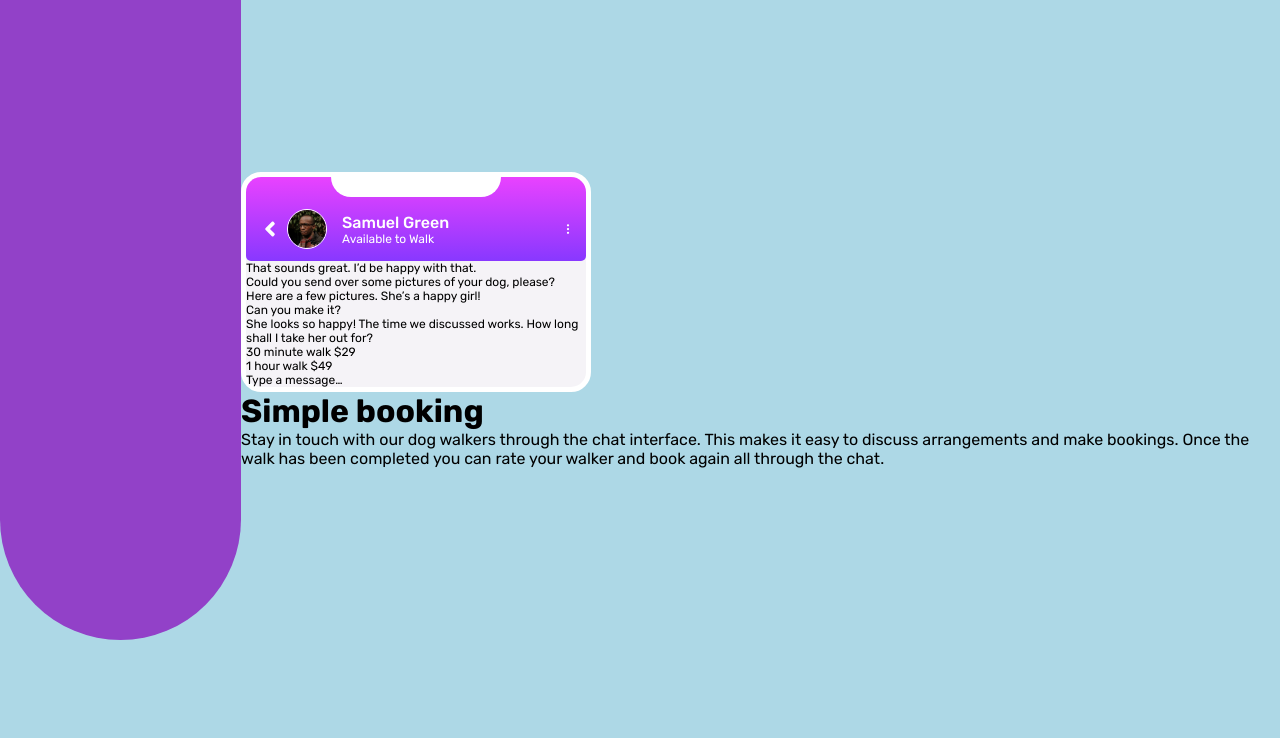
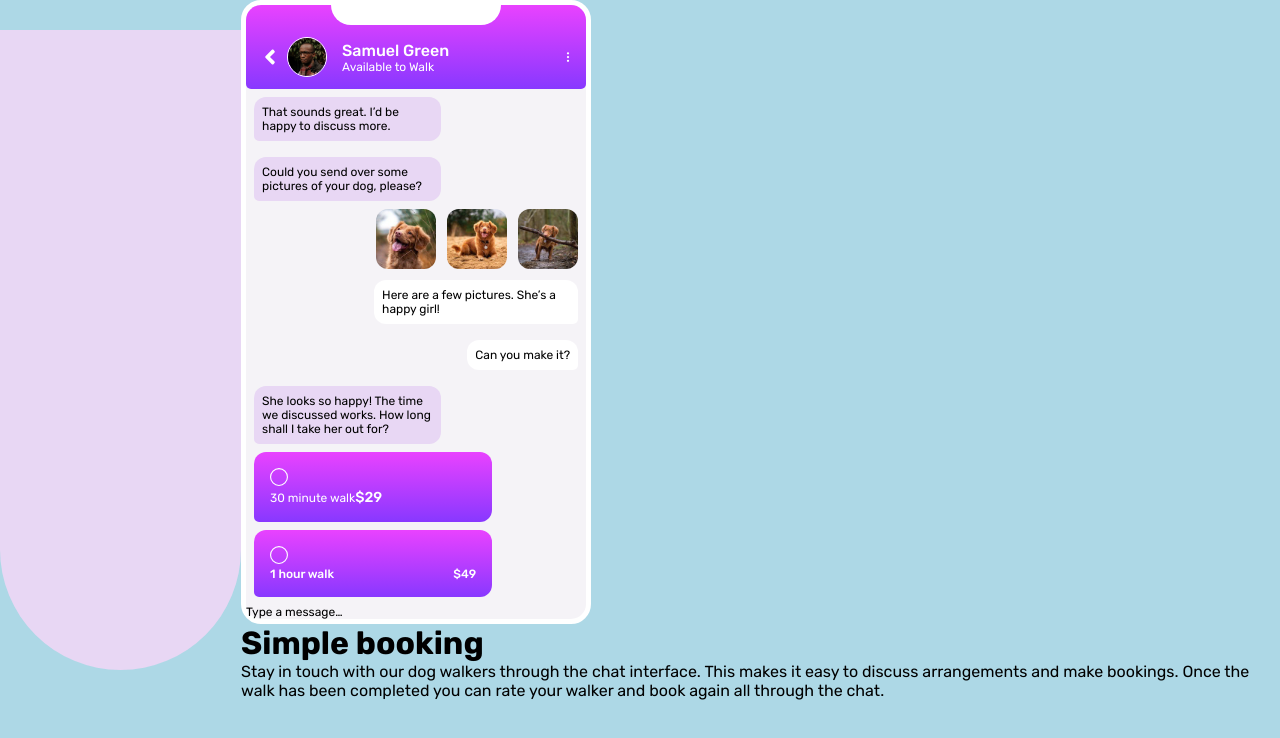
Before and after one commit to MichaelSchaaf84/chat-app-css-illustration-master, a plain HTML site: page index.html in a window 1280 px wide. Drawn offline with Linux system fonts and the light colour scheme.

Commit message:
msg finished

```diff
--- a/index.html
+++ b/index.html
@@ -56,25 +56,93 @@
             ></path>
           </svg>
         </div>
-
-        <div class="walker-msg">That sounds great. I’d be happy with that.</div>
+        <div class="wrapper-msg">
+          <div class="wrapper-msg-left">
+            <div class="walker-msg">
+              That sounds great. I’d be happy to discuss more.
+            </div>
             <div class="walker-msg">
               Could you send over some pictures of your dog, please?
             </div>
+          </div>
+          <div class="wrapper-msg-right">
+            <div class="wrapper-imgs">
+              <img
+                class="dog"
+                src="./images/dog-image-1.jpg"
+                alt="dog"
+                srcset=""
+              />
+              <img
+                class="dog"
+                src="./images/dog-image-2.jpg"
+                alt="dog"
+                srcset=""
+              />
+              <img
+                class="dog"
+                src="./images/dog-image-3.jpg"
+                alt="dog"
+                srcset=""
+              />
+            </div>
+          </div>
+          <div class="wrapper-msg-right">
             <div class="customer-msg">
               Here are a few pictures. She’s a happy girl!
             </div>
             <div class="customer-msg">Can you make it?</div>
-
+          </div>
           <div class="walker-msg">
-          She looks so happy! The time we discussed works. How long shall I take
-          her out for?
+            She looks so happy! The time we discussed works. How long shall I
+            take her out for?
           </div>
 
-        <div class="walker-msg offer-small">30 minute walk $29</div>
+          <div class="walker-msg offer">
+            <svg
+              stroke="currentColor"
+              fill="currentColor"
+              stroke-width="0"
+              viewBox="0 0 16 16"
+              height="1.5em"
+              width="1.5em"
+              xmlns="http://www.w3.org/2000/svg"
+            >
+              <path
+                fill-rule="evenodd"
+                d="M8 15A7 7 0 108 1a7 7 0 000 14zm0 1A8 8 0 108 0a8 8 0 000 16z"
+                clip-rule="evenodd"
+              ></path>
+            </svg>
+            <p>30 minute walk<span>$29</span></p>
+          </div>
 
-        <div class="walker-msg offer-big">1 hour walk $49</div>
-
+          <div class="walker-msg offer">
+            <svg
+              stroke="currentColor"
+              fill="currentColor"
+              stroke-width="0"
+              viewBox="0 0 16 16"
+              height="1.5em"
+              width="1.5em"
+              xmlns="http://www.w3.org/2000/svg"
+            >
+              <path
+                fill-rule="evenodd"
+                d="M8 15A7 7 0 108 1a7 7 0 000 14zm0 1A8 8 0 108 0a8 8 0 000 16z"
+                clip-rule="evenodd"
+              ></path>
+            </svg>
+            <div class="price">
+              <div class="angebot">
+                <p>1 hour walk</p>
+              </div>
+              <div class="dollar">
+                <p>$49</p>
+              </div>
+            </div>
+          </div>
+        </div>
         <div class="text-field">Type a message…</div>
       </div>
       <h1>Simple booking</h1>
--- a/styles.scss
+++ b/styles.scss
@@ -6,9 +6,9 @@
 /*(sub-heading at the top of the app UI)*/
 $pale_violet: hsl(276, 100%, 81%);
 /*(chat on the left)*/
-$moderate_violet: hsl(276, 55%, 52%);
+$moderate_violet: hsl(276, 55%, 90%);
 /*(chat on the right)*/
-$desaturated_dark_violet: hsl(271, 15%, 43%);
+$desaturated_dark_violet: white;
 /*(placeholder text)*/
 $grayish_blue: hsl(206, 6%, 79%);
 /*(main heading)*/
@@ -30,19 +30,16 @@ $light_violet: hsl(264, 100%, 61%);
 }
 
 body {
-  //position: absolute;
   min-height: 100%;
-  display: flex;
+  background: lightblue;
   font-family: "Rubik", sans-serif;
   font-size: 16px;
+  display: flex;
   align-items: center;
-  background: lightblue;
 }
 .wrapper {
-  //  max-width: 100%;
 }
 .bg {
-  //position: relative;
   background: $moderate_violet;
   height: 80vh;
   width: 30vw;
@@ -104,3 +101,59 @@ body {
   border-bottom-right-radius: 20px;
   border-bottom-left-radius: 20px;
 }
+.wrapper-msg-right {
+  display: flex;
+  flex-direction: column;
+  align-items: flex-end;
+}
+.wrapper-msg-left {
+  display: flex;
+  flex-direction: column;
+  align-items: flex-start;
+}
+.walker-msg {
+  border-radius: 12px;
+  border-bottom-left-radius: 5px;
+  margin: 0.5rem;
+  padding: 0.5rem;
+  max-width: 55%;
+  background: $moderate_violet;
+}
+.customer-msg {
+  border-radius: 12px;
+  border-bottom-right-radius: 5px;
+  margin: 0.5rem;
+  padding: 0.5rem;
+  max-width: 60%;
+  background: $desaturated_dark_violet;
+}
+.wrapper-imgs {
+  margin-right: 0.5rem;
+}
+.dog {
+  border-radius: 12px;
+  margin-left: 0.5rem;
+  width: 60px;
+  height: auto;
+}
+.offer {
+  max-width: 70%;
+  background: linear-gradient($light_magenta, $light_violet);
+  color: white;
+  padding: 1rem;
+  //display: flex;
+  align-items: center;
+  svg {
+    margin-right: 10px;
+  }
+  span {
+    font-weight: 500;
+    font-size: larger;
+  }
+}
+
+.price {
+  display: flex;
+  font-weight: 500;
+  justify-content: space-between;
+}
```
Also changed, not shown: css/styles.min.css, 1 other file. Lines whose indentation alone changed are shown as unchanged.
